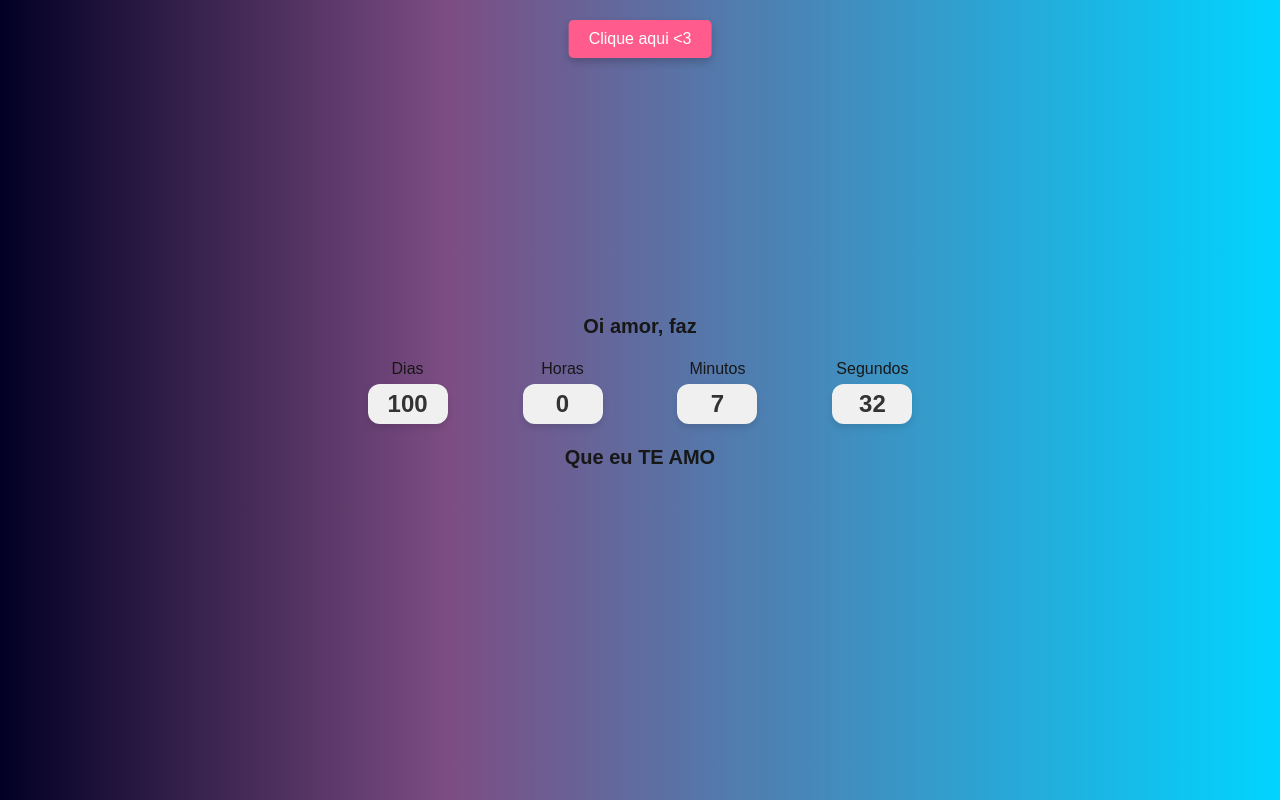
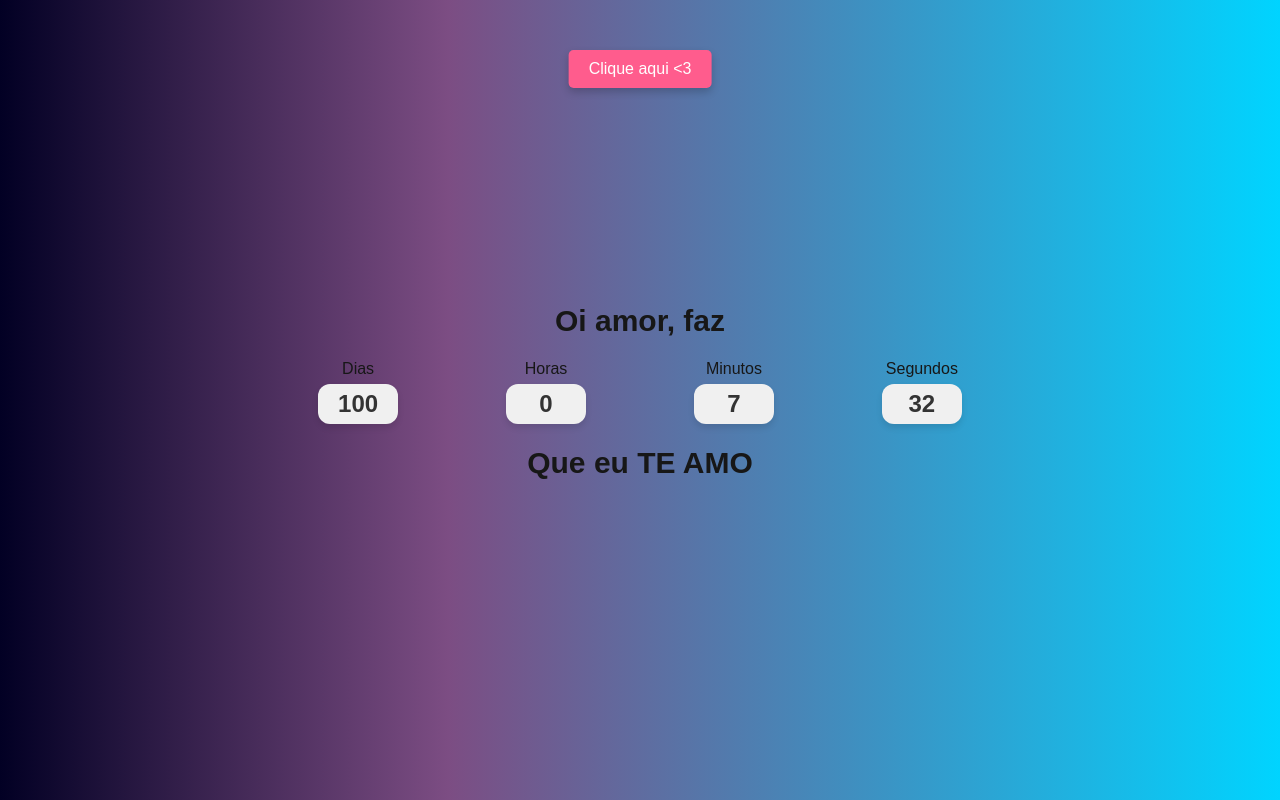
Before and after one commit to umrodrigues/relationshipcounter, a Next.js app: page / in a window 1280 px wide. Built offline with nearby package versions, Linux system fonts and the light colour scheme.

Commit message:
fix: adjust title

```diff
--- a/src/app/components/background-music/BackgroundMusic.module.scss
+++ b/src/app/components/background-music/BackgroundMusic.module.scss
@@ -1,6 +1,6 @@
 .buttonSet {
     position: fixed;
-    top: 20px;
+    top: 50px;
     left: 50%;
     transform: translateX(-50%);
     padding: 10px 20px;
--- a/src/app/components/box-time-group/BoxTimeGroup.module.scss
+++ b/src/app/components/box-time-group/BoxTimeGroup.module.scss
@@ -14,7 +14,7 @@
     width: 100%;
     text-align: center;
     margin-bottom: 16px;
-    font-size: 20px;
+    font-size: 30px;
     font-weight: bold;
 }
 
@@ -22,7 +22,7 @@
     width: 100%;
     text-align: center;
     margin-bottom: 16px;
-    font-size: 20px;
+    font-size: 30px;
     font-weight: bold;
     margin-top: 16px;
 }
```
